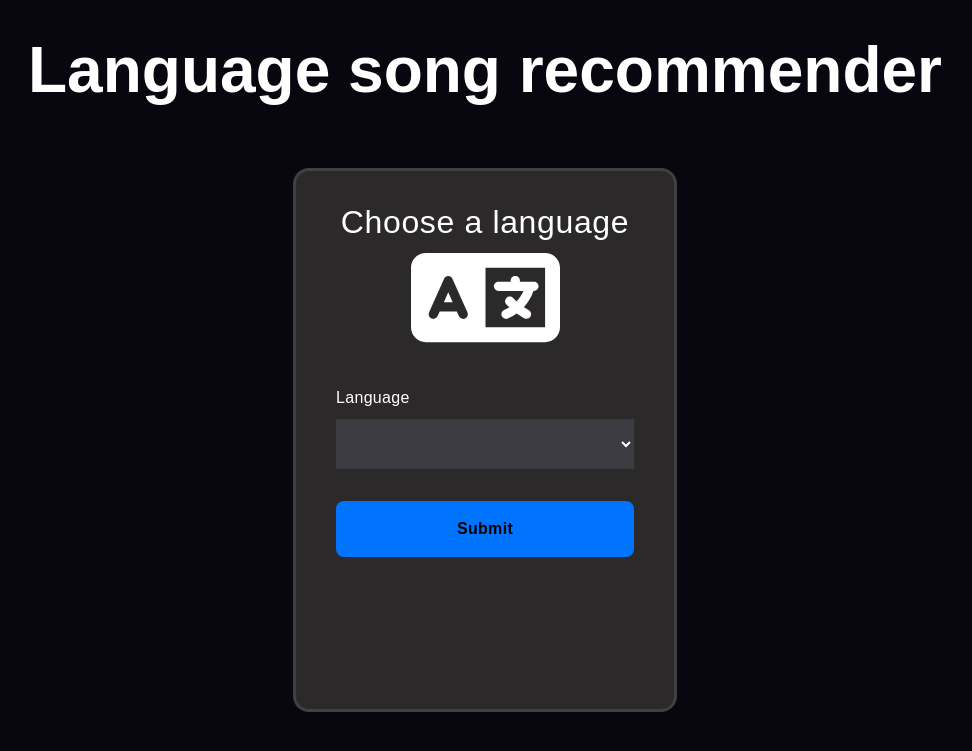
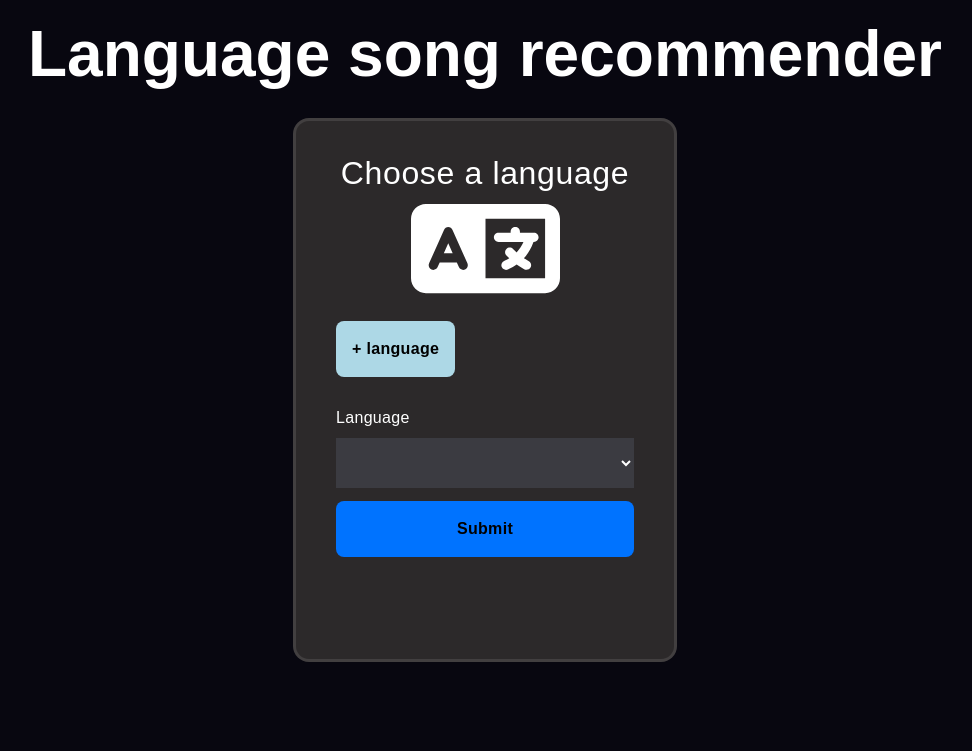
Before and after one commit to alynkirscht/hciFinalProject, a Flask app: template templates/language_page.html in a window 1280 px wide. Shown: the top 751 px of the page, without its empty margins (155-1127 px from the left). Run offline with Flask 2, Linux system fonts and the light colour scheme; the template is opened without the code that fills it, so the values that code supplies are empty.

Commit message:
Language and login pages

```diff
--- a/app.py
+++ b/app.py
@@ -1,14 +1,29 @@
 from flask import *
+import js2py
 
 app = Flask(__name__)
 
-@app.route('/', methods=['GET', 'POST'])
+app.config.from_object('config')
+
+
+@app.route('/login', methods=['GET', 'POST'])
 def login():
+    if request.method == 'POST':
+        username = request.form.get('txtUsername')
+        password = request.form.get('pwdPassword')
+
+        if (username == 'a' and password == '1'):
+            return redirect(url_for('language'))
+        else:
+            #return redirect(url_for('error')# Error page
+            pass
     return render_template("login_page.html")
 
-@app.route('/language_page', methods=['POST'])
+@app.route('/language', methods=['GET','POST'])
 def language():
     return render_template("language_page.html")
+
+
 
 @app.route('/error', methods=['POST'])
 def error():
--- /dev/null
+++ b/config.py
@@ -0,0 +1 @@
+SECRET_KEY = 'secret_key'
--- /dev/null
+++ b/static/custom.css
@@ -0,0 +1,90 @@
+* {
+    padding: 0;
+    margin: 0;
+    box-sizing: border-box;
+}
+body{
+    background-color: #080710;
+}
+
+article{
+    padding:1em;
+}
+
+input:focus, select:focus {
+    outline: 5px solid crimson;
+    background-color: white;
+    color: black;
+}
+
+form{
+    height: 34em;
+    width: 24em;
+    margin: 0 auto;
+    background-color: rgba(44,41,42);
+    border-radius: 1em;
+    border: .2em solid rgba(255,255,255,0.1);
+    padding: 2em 2.5em;
+}
+
+form *{
+    font-family: 'Poppins',sans-serif;
+    color: #ffffff;
+    letter-spacing: 0.02em;
+    border: none;
+}
+
+h1, h2{
+    font-family: 'Poppins',sans-serif;
+    font-weight: 500;
+    line-height: 1em;
+    text-align: center;
+    font-size: 2em;
+    margin-top: .1em;
+}
+
+h1{
+    font-size: 4em;
+    font-weight: bold;
+    color: white;
+}
+
+label{
+    display: block;
+    margin-top: 2em;
+    font-size: 1em;
+    font-weight: 500;
+}
+input, select, option{
+    height: 3.5em;
+    width: 100%;
+    background-color: rgb(59, 59, 65);
+    margin-top: .8em;
+    font-size: .9em;
+    font-weight: 300;
+}
+
+input[type="submit"], input[type="button"]{
+    background-color: #0073ff;
+    color: black;
+    font-size: 1em;
+    font-weight: 600;
+    border-radius: .5em;
+    cursor: pointer;
+}
+
+.filter-white{
+    filter: invert(100%) sepia(100%) saturate(2%) hue-rotate(23deg) brightness(108%) contrast(101%);
+}
+
+img {
+    width: 50%;
+    margin-left: auto;
+    margin-right: auto;
+    display: block;
+}
+
+#btnAddLanguage{
+    background-color: lightblue;
+    width: 40%;
+}
--- a/templates/language_page.html
+++ b/templates/language_page.html
@@ -6,120 +6,22 @@
   <title>Language page</title>
   <meta name="author" content="Alyn Kirsch, Maya Griffith, Drew Jepsen">
   <meta name="description" content="Find songs you love in another language">
- <!-- <link rel="stylesheet" href="css/custom.css" type="text/css"> -->
-  <!-- Add icon library -->
-  <link rel="stylesheet" href="https://cdnjs.cloudflare.com/ajax/libs/font-awesome/4.7.0/css/font-awesome.min.css">
-  <style>
-    *,
-    *:before,
-    *:after{
-      padding: 0;
-      margin: 0;
-      box-sizing: border-box;
-    }
-    body{
-    background-color: #080710;
-    }
-
-    input:focus, select:focus {
-      outline: 5px solid crimson;
-    size: 6em;
-    background-color: white;
-    color: black;
-    }
-
-    form{
-    height: 34em;
-    width: 24em;
-    background-color: rgba(44,41,42);
-    position: absolute;
-    transform: translate(-50%,-50%);
-    top: 55%;
-    left: 50%;
-    border-radius: 1em;
-    border: .2em solid rgba(255,255,255,0.1);
-    padding: 2em 2.5em;
-    }
-
-    form *{
-    font-family: 'Poppins',sans-serif;
-    color: #ffffff;
-    letter-spacing: 0.02em;
-    border: none;
-    }
-
-    h1, h2{
-    font-family: 'Poppins',sans-serif;
-    font-weight: 500;
-    line-height: 1em;
-    text-align: center;
-    font-size: 2em;
-    margin-top: .1em;
-    }
-
-    h1{
-      padding-top: .5em;
-      font-size: 4em;
-      font-weight: bold;
-      color: white;
-    }
-
-    label{
-    display: block;
-    margin-top: 2em;
-    font-size: 1em;
-    font-weight: 500;
-    }
-    input, select, option{
-    display: block;
-    height: 3.5em;
-    width: 100%;
-    background-color: rgb(59, 59, 65);
-    padding: 0 1em;
-    margin-top: .8em;
-    font-size: .9em;
-    font-weight: 300;
-    }
-
-    input[type="submit"]{
-    margin-top: 2em;
-    width: 100%;
-    background-color: #0073ff;
-    color: black;
-    padding: 1em 0;
-    font-size: 1em;
-    font-weight: 600;
-    border-radius: .5em;
-    cursor: pointer;
-    }
-
-
-    .filter-white{
-      filter: invert(100%) sepia(100%) saturate(2%) hue-rotate(23deg) brightness(108%) contrast(101%);
-    }
-
-    img {
-      width: 50%;
-      margin-left: auto;
-      margin-right: auto;
-      display: block;
-    }
-
-  </style>
+  <link rel="stylesheet" href="static/custom.css" type="text/css">
 </head>
-
 <body>
   <main>
-
-    <h1>Language song recommender</h1>
     <article>
-      <form action="language_page" id="frmLogin" method="post">
+      <h1>Language song recommender</h1>
+    </article>
+    <article>
+      <form action="{{ url_for('.language') }}" id="frmLogin" method="post">
         <h2>Choose a language</h2>
         <img src="static/language-solid.svg" class="filter-white" alt="language-icon"/>
         <fieldset>
+          <input id = "btnAddLanguage" autocomplete="" class="lang_button" name = "btnAddLanguage" type = "button" value = "+ language" onclick="addLanguage()">
           <p>
             <legend></legend>
-            <label for="lstLanguage">Language</label>
+            <label for="lstLanguage" id="languageLabel">Language</label>
             <select id="lstLanguage" name="lstLanguage" title="Choose a language" autocomplete="on">
               <option value="" disabled selected hidden></option>
               <option value="Afrikaans">Afrikaans</option>
@@ -196,8 +98,10 @@
               <option value="Welsh">Welsh (Cymraeg)</option>
             </select>
           </p>
-          <input id = "btnSubmit" autocomplete="current-password" name = "btnSubmit" type = "submit" value = "Submit">
+          <input id = "btnSubmit" autocomplete="current-password" name = "btnSubmit" type = "submit" value = "Submit" >
+          <p id="demo"></p>
         </fieldset>
+
     </article>
   </main>
   <footer></footer>
--- a/templates/login_page.html
+++ b/templates/login_page.html
@@ -88,7 +88,7 @@
     width: 100%;
     background-color: #0073ff;
     color: black;
-    padding: 1em 0;
+    padding: .05em 0;
     font-size: 1em;
     font-weight: 600;
     border-radius: .5em;
@@ -110,7 +110,7 @@
   <main>
     <h1>Language song recommender</h1>
     <article>
-      <form action="language_page" id="frmLogin" method="post">
+      <form action="{{ url_for('.login') }}" id="frmLogin" method="post">
         <h2>Login Here</h2>
         <fieldset>
           <img src="static/headphones-solid.svg" class="filter-white" alt="headphones-icon"/>
@@ -138,6 +138,7 @@
             <input type="password" title="Type password here" autocomplete="current-password" name="pwdPassword" id="pwdPassword">
           </p>
           <input id = "btnSubmit" autocomplete="" name = "btnSubmit" type = "submit" value = "Submit">
+
         </fieldset>
     </article>
   </main>
```
Also changed, not shown: static/language.js (added, +24 -0 lines), static/temperature_chart.js (deleted, +0 -120 lines).
